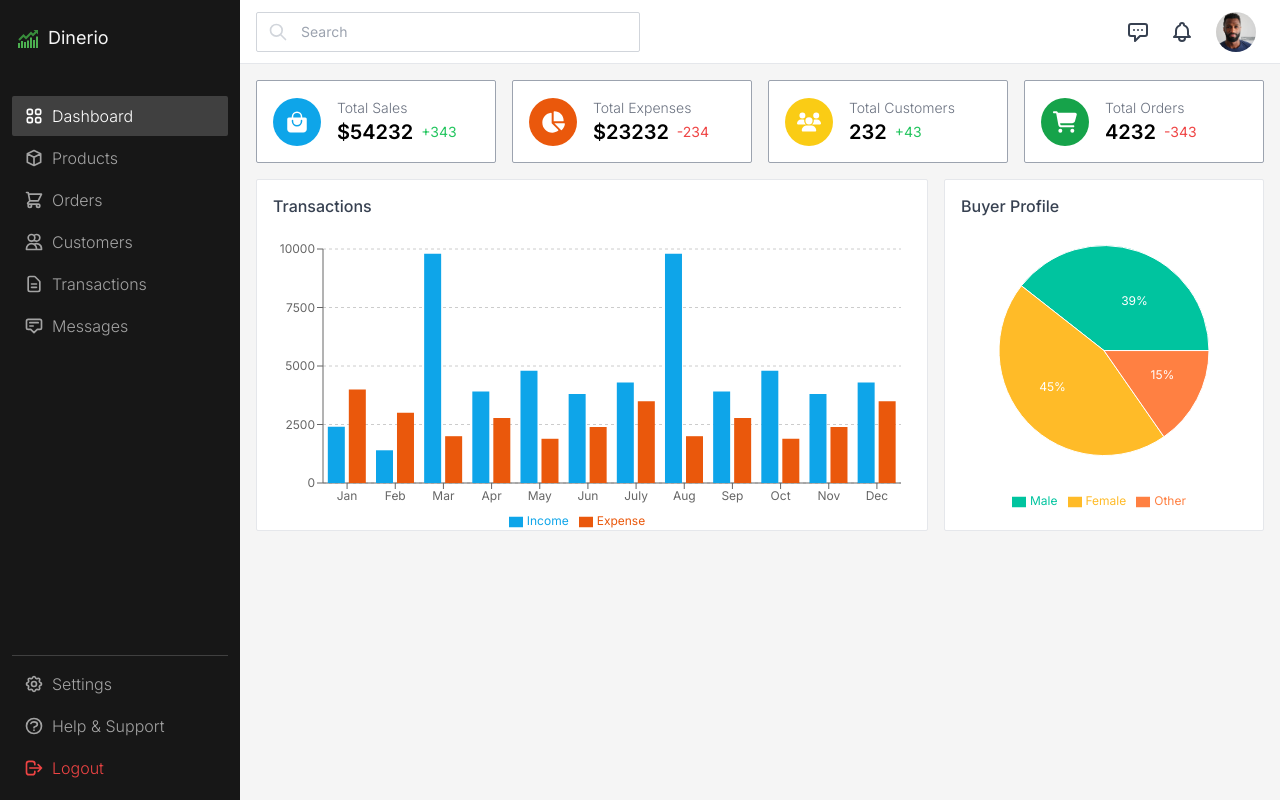
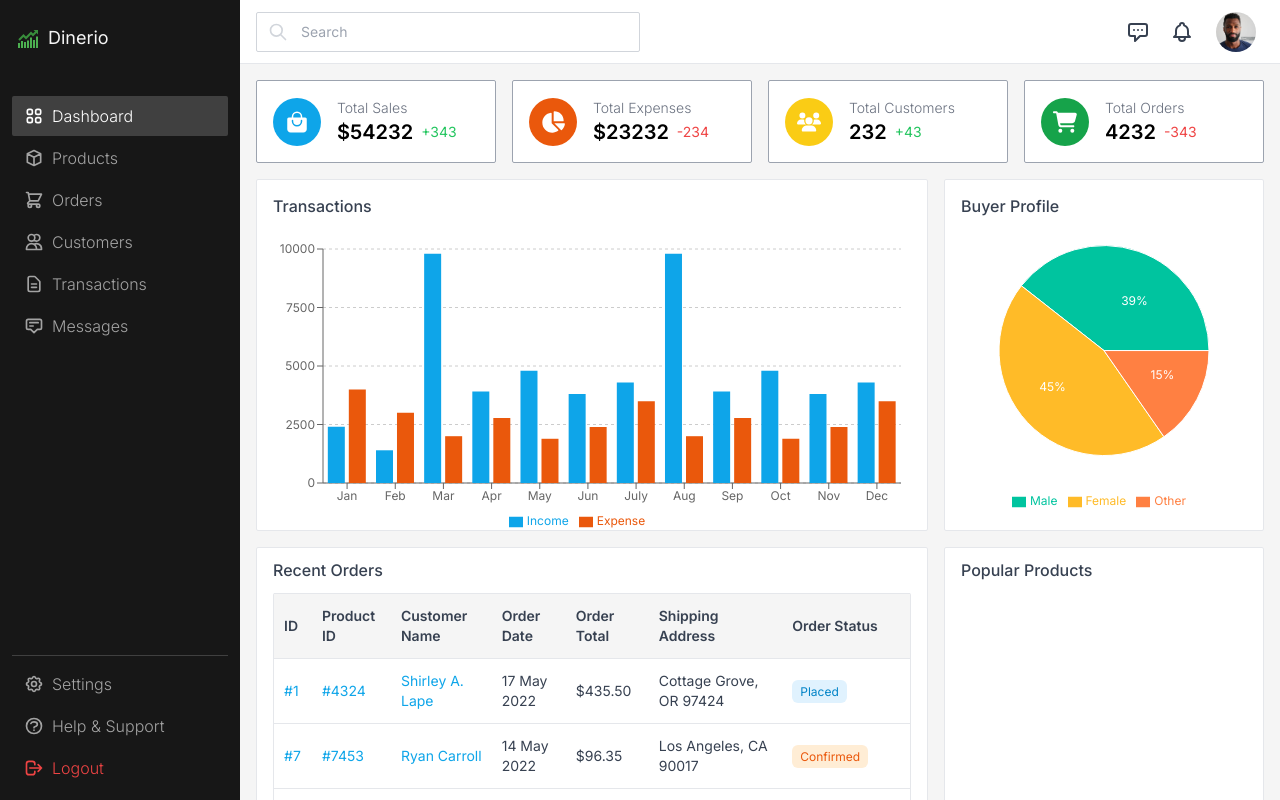
Before and after one commit to Ejike-Daniel/Dinerio-Analytic-Dashboard, a React (Create React App) app: page / in a window 1280 px wide. Built offline with nearby package versions, Linux system fonts and the light colour scheme.

Commit message:
added and modified files

```diff
--- a/package.json
+++ b/package.json
@@ -9,6 +9,7 @@
         "@testing-library/user-event": "^13.5.0",
         "chart.js": "^4.4.4",
         "classnames": "^2.5.1",
+        "date-fns": "^4.1.0",
         "react": "^18.3.1",
         "react-chartjs-2": "^5.2.0",
         "react-dom": "^18.3.1",
--- a/src/components/BuyProfileChart.jsx
+++ b/src/components/BuyProfileChart.jsx
@@ -1,5 +1,5 @@
 import { PieChart, Pie, Cell, ResponsiveContainer, Legend } from 'recharts'
-import { pieData } from './chartData'
+import { pieData } from './utils/chartData'
 
 const RADIAN = Math.PI / 180
 const COLORS = ['#00C49F', '#FFBB28', '#FF8042']
--- a/src/components/Dashboard.jsx
+++ b/src/components/Dashboard.jsx
@@ -1,6 +1,7 @@
-// import { Link } from 'react-router-dom'
 import BuyProfileChart from './BuyProfileChart'
 import DashboardStatsGrid from './DashboardStatsGrid'
+import PopularProducts from './PopularProducts'
+import RecentOrders from './RecentOrders'
 import TransactionChart from './TransactionChart'
 
 export default function Dashboard() {
@@ -11,6 +12,10 @@ export default function Dashboard() {
                 <TransactionChart />
                 <BuyProfileChart />
             </div>
+            <div className="flex w-full gap-4">
+                <RecentOrders />
+                <PopularProducts />
+            </div>
         </div>
     )
 }
--- /dev/null
+++ b/src/components/PopularProducts.jsx
@@ -0,0 +1,9 @@
+import React from 'react'
+
+export default function PopularProducts() {
+    return (
+        <div className="bg-white px-4 pb-4 pt-3 w-[20rem] border border-gray-200 rounded-sm">
+            <strong className="text-gray-700 font-medium">Popular Products</strong>
+        </div>
+    )
+}
--- /dev/null
+++ b/src/components/RecentOrders.jsx
@@ -0,0 +1,46 @@
+import { Link } from 'react-router-dom'
+import { recentOrderData } from './utils/recentOrder'
+import { getOrderStatus } from './utils/getOrderStatus'
+import { format } from 'date-fns'
+
+export default function RecentOrders() {
+    return (
+        <div className="bg-white px-4 pb-4 pt-3 border border-gray-200 rounded-sm flex-1">
+            <strong className="text-gray-700 font-medium">Recent Orders</strong>
+            <div className="border-x border-gray-200 rounded-sm mt-3">
+                <table className="w-full text-gray-700">
+                    <thead>
+                        <tr>
+                            <th>ID</th>
+                            <th>Product ID</th>
+                            <th>Customer Name</th>
+                            <th>Order Date</th>
+                            <th>Order Total</th>
+                            <th>Shipping Address</th>
+                            <th>Order Status</th>
+                        </tr>
+                    </thead>
+                    <tbody>
+                        {recentOrderData.map((order) => (
+                            <tr key={order.id}>
+                                <td>
+                                    <Link to={`/order/${order.id}`}>#{order.id}</Link>
+                                </td>
+                                <td>
+                                    <Link to={`/product/${order.product_id}`}>#{order.product_id}</Link>
+                                </td>
+                                <td>
+                                    <Link to={`/customer/${order.customer_id}`}>{order.customer_name}</Link>
+                                </td>
+                                <td>{format(new Date(order.order_date), 'dd MMM yyyy')}</td>
+                                <td>{order.order_total}</td>
+                                <td>{order.shipment_address}</td>
+                                <td>{getOrderStatus(order.current_order_status)}</td>
+                            </tr>
+                        ))}
+                    </tbody>
+                </table>
+            </div>
+        </div>
+    )
+}
--- a/src/components/TransactionChart.jsx
+++ b/src/components/TransactionChart.jsx
@@ -1,5 +1,5 @@
 import { Bar, BarChart, CartesianGrid, Legend, ResponsiveContainer, Tooltip, XAxis, YAxis } from 'recharts'
-import { barData } from './chartData'
+import { barData } from './utils/chartData'
 
 export default function TransactionChart() {
     return (
--- a/src/components/shared/Layout.jsx
+++ b/src/components/shared/Layout.jsx
@@ -4,11 +4,11 @@ import Header from './Header'
 
 export default function Layout() {
     return (
-        <section className="flex bg-neutral-100 h-screen w-screen overflow-hidden">
+        <section className="bg-neutral-100 h-screen w-screen overflow-hidden flex flex-row">
             <Sidebar />
-            <div className="flex-1">
+            <div className="flex-1 flex flex-col ">
                 <Header />
-                <div className="p-4">{<Outlet />}</div>
+                <div className="flex-1 p-4 min-h-0 overflow-auto">{<Outlet />}</div>
             </div>
         </section>
     )
--- /dev/null
+++ b/src/components/utils/getOrderStatus.js
@@ -0,0 +1,19 @@
+export function getOrderStatus(status) {
+    const baseClasses = 'capitalize py-1 px-2 rounded-md text-xs text-nowrap'
+    const formattedStatus = status.replaceAll('_', ' ').toLowerCase()
+
+    switch (status) {
+        case 'PLACED':
+            return <span className={`${baseClasses} text-sky-600 bg-sky-100`}>{formattedStatus}</span>
+        case 'CONFIRMED':
+            return <span className={`${baseClasses} text-orange-600 bg-orange-100`}>{formattedStatus}</span>
+        case 'SHIPPED':
+            return <span className={`${baseClasses} text-teal-600 bg-teal-100`}>{formattedStatus}</span>
+        case 'OUT_FOR_DELIVERY':
+            return <span className={`${baseClasses} text-yellow-600 bg-yellow-100`}>{formattedStatus}</span>
+        case 'DELIVERED':
+            return <span className={`${baseClasses} text-green-600 bg-green-100`}>{formattedStatus}</span>
+        default:
+            return <span className={`${baseClasses} text-gray-600 bg-gray-100`}>{formattedStatus}</span>
+    }
+}
--- /dev/null
+++ b/src/components/utils/recentOrder.js
@@ -0,0 +1,62 @@
+export const recentOrderData = [
+    {
+        id: '1',
+        product_id: '4324',
+        customer_id: '23143',
+        customer_name: 'Shirley A. Lape',
+        order_date: '2022-05-17T03:24:00',
+        order_total: '$435.50',
+        current_order_status: 'PLACED',
+        shipment_address: 'Cottage Grove, OR 97424'
+    },
+    {
+        id: '7',
+        product_id: '7453',
+        customer_id: '96453',
+        customer_name: 'Ryan Carroll',
+        order_date: '2022-05-14T05:24:00',
+        order_total: '$96.35',
+        current_order_status: 'CONFIRMED',
+        shipment_address: 'Los Angeles, CA 90017'
+    },
+    {
+        id: '2',
+        product_id: '5434',
+        customer_id: '65345',
+        customer_name: 'Mason Nash',
+        order_date: '2022-05-17T07:14:00',
+        order_total: '$836.44',
+        current_order_status: 'SHIPPED',
+        shipment_address: 'Westminster, CA 92683'
+    },
+    {
+        id: '3',
+        product_id: '9854',
+        customer_id: '87832',
+        customer_name: 'Luke Parkin',
+        order_date: '2022-05-16T12:40:00',
+        order_total: '$334.50',
+        current_order_status: 'SHIPPED',
+        shipment_address: 'San Mateo, CA 94403'
+    },
+    {
+        id: '4',
+        product_id: '8763',
+        customer_id: '09832',
+        customer_name: 'Anthony Fry',
+        order_date: '2022-05-14T03:24:00',
+        order_total: '$876.00',
+        current_order_status: 'OUT_FOR_DELIVERY',
+        shipment_address: 'San Mateo, CA 94403'
+    },
+    {
+        id: '5',
+        product_id: '5627',
+        customer_id: '97632',
+        customer_name: 'Ryan Carroll',
+        order_date: '2022-05-14T05:24:00',
+        order_total: '$96.35',
+        current_order_status: 'DELIVERED',
+        shipment_address: 'Los Angeles, CA 90017'
+    }
+]
```
Also changed, not shown: src/components/utils/chartData.js (renamed from src/components/chartData.js), src/components/utils/popularProduct.js (added), 2 other files (tests, documents, lock files or other folders).
